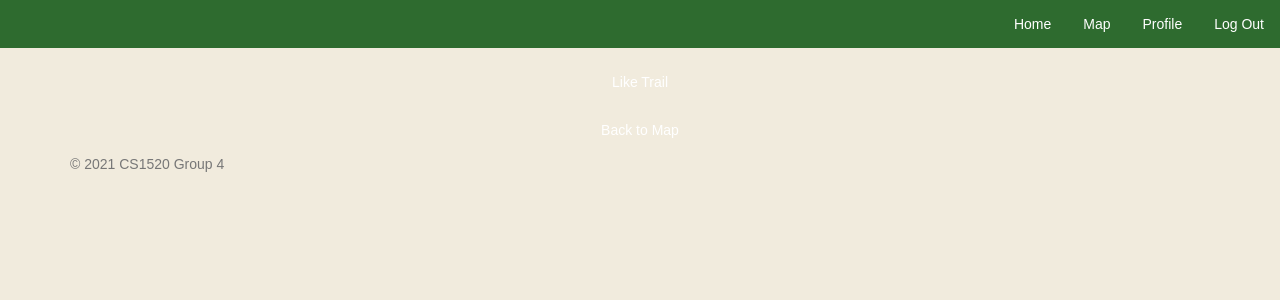
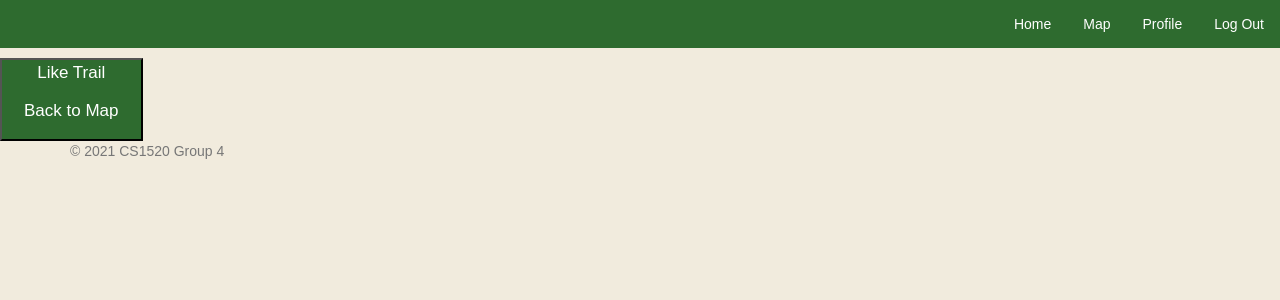
Before and after one commit to andrewln217/Pittsburgh-Trails-Lookup, a Flask app: page /trail_page in a window 1280 px wide. Shown: the part 128-428 px from the top of the page. Run offline with Flask 2, Linux system fonts and the light colour scheme; some libraries are stand-ins or nearby versions.

Commit message:
almost done liking

```diff
--- a/main.py
+++ b/main.py
@@ -74,7 +74,8 @@ def profile():
     name = found_user["name"]
     bio = found_user["bio"]
     pro_pic = found_user["pro_pic"]
-    return render_template("profile.html",userinfo=user,name=name,bio=bio,pro_pic=pro_pic)
+    likedTrails = found_user["likedTrails"]
+    return render_template("profile.html",userinfo=user,name=name,bio=bio,pro_pic=pro_pic,likedTrails = likedTrails)
 
 
 @app.route("/update_info", methods = ["POST","GET"])
@@ -118,6 +119,20 @@ def load_trail_page():
     user = get_user()
     return render_template("trail_page.html", user=user)
 
+@app.route("/likeTrail", methods =["POST","GET"])
+def like_trail():
+    if request.method == "POST":
+        user = get_user()
+        found_user = userstore.get_profile(user)
+        park = request.form.get("Parkname")
+        trail = request.form.get("Trailname")
+        diff = request.form.get("difficulty")
+        trailString = "\nPark: " + park + "Trail " + trail + "Difficulty: " + diff
+        userstore.set_likedTrails(user,trailString)
+        return render_template("map_page.html")
+
+
+
 
 def get_user():
     return session.get("user", None)
--- a/templates/profile.html
+++ b/templates/profile.html
@@ -110,6 +110,8 @@ button:hover, a:hover {
   <h1>{{name}}</h1>
   <p class="title">{{userinfo}}</p>
   <p>{{bio}}</p>
+  <p> Favorite Trails: </p>
+  <p>{{likedTrails}}</p>
   <div style="margin: 24px 0;">
     <a href="#"><i class="fa fa-dribbble"></i></a>
     <a href="#"><i class="fa fa-twitter"></i></a>
--- a/templates/trail_page.html
+++ b/templates/trail_page.html
@@ -25,6 +25,7 @@ la {
 }
 
 la a {
+    position: relative;
   display: block;
   color: white;
   text-align: center;
@@ -202,6 +203,23 @@ form.searchbar::after {
     padding-bottom: 1cm;
 
 }
+.like_button{
+
+  background: rgba(20, 90, 23, 0.877);
+  font-size: 17px;
+  color: white
+
+
+}
+.like_button:hover {
+  background-color: rgb(30, 190, 57);
+}
+.update{
+
+  font-size: 17px;
+
+
+}
 
 
 </style>
@@ -223,6 +241,8 @@ form.searchbar::after {
 </ul>
 
 
+<form action = "{{url_for('like_trail') }}" method = "POST">
+
 
 
 <p id = "Parkname">
@@ -231,7 +251,10 @@ form.searchbar::after {
 </p>
 <p id = "difficulty">
 </p>
-<la><a class = update href= "">Like Trail</a></la>
+
+<la> <button type="submit" class="like_button">Like Trail</la>
+
+</form>
 <la><a class = update href= "{{ url_for('trails') }}">Back to Map</a></la>
 </body>
 </html>
```
Also changed, not shown: user.py (+24 -1 lines).
